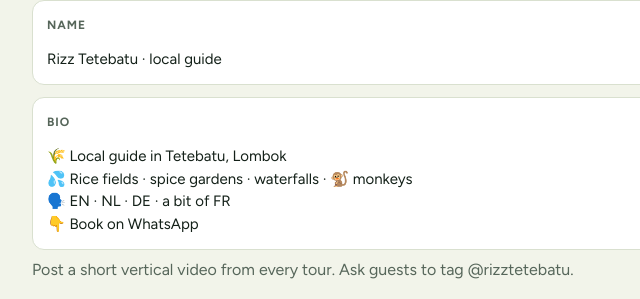
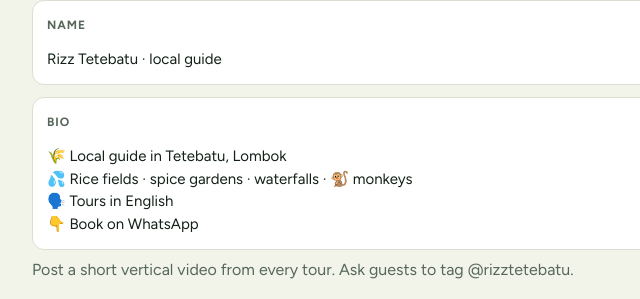
Before and after one commit to rizztetebatu/rizztetebatu.github.io, a plain HTML site: page kit/index.html in a window 1280 px wide. Shown: the part 10870-11169 px from the top of the page, 244-884 px from the left. Drawn offline with nearby package versions, Linux system fonts and the light colour scheme.

Commit message:
Pakket: Instagram-bio noemt alleen Engels
Co-Authored-By: Claude Opus 5.5 <noreply@anthropic.com>

```diff
--- a/kit/index.html
+++ b/kit/index.html
@@ -256,7 +256,7 @@ Mount Rinjani trek, 2D1N or 3D2N</div>
   <div data-copy="Name">Rizz Tetebatu · local guide</div>
   <div data-copy="Bio">🌾 Local guide in Tetebatu, Lombok
 💦 Rice fields · spice gardens · waterfalls · 🐒 monkeys
-🗣️ EN · NL · DE · a bit of FR
+🗣️ Tours in English
 👇 Book on WhatsApp</div>
   <p class="muted">Post a short vertical video from every tour. Ask guests to tag @rizztetebatu.</p>
 
```
